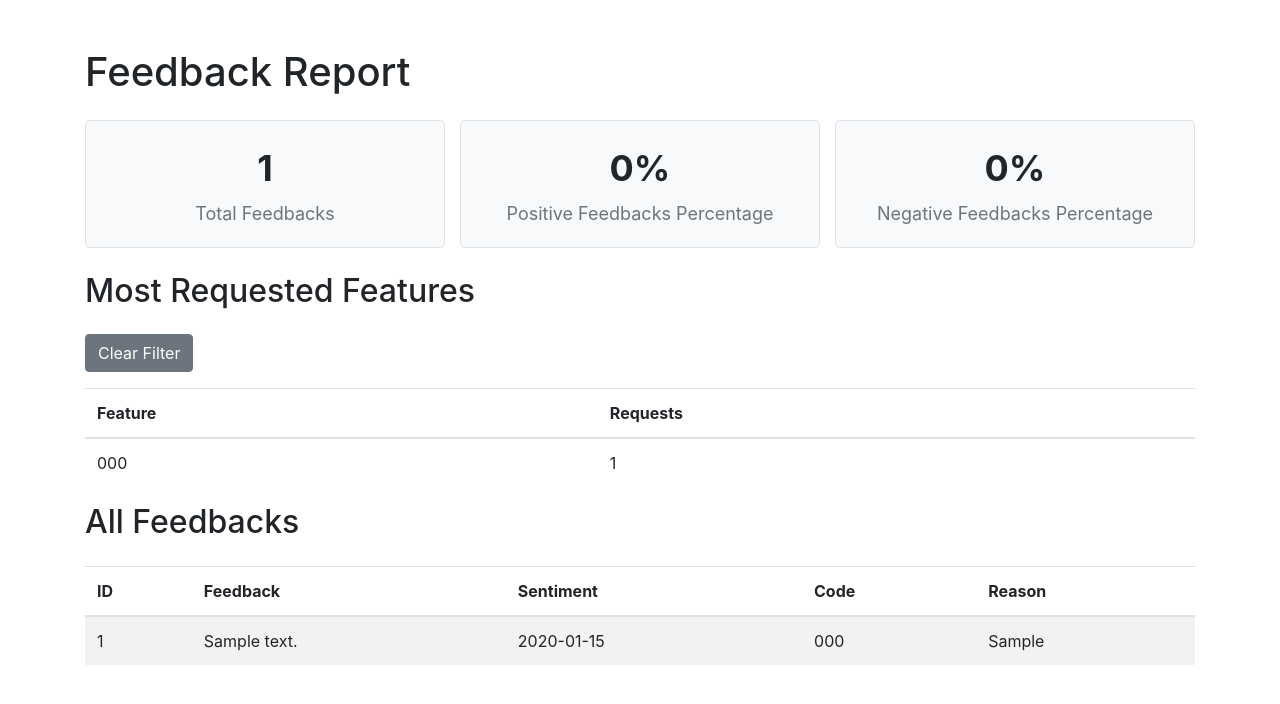
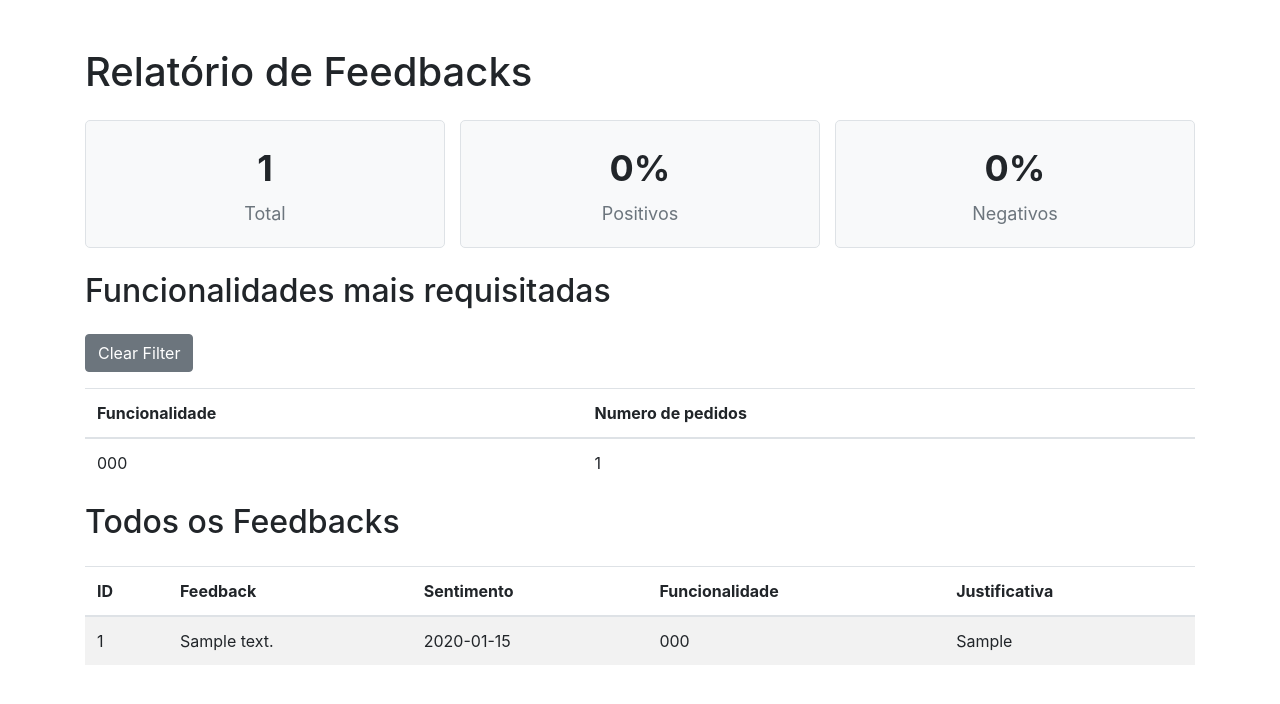
Before and after one commit to IgorNascAlves/classificador_feedbacks, a Flask app: page /report in a window 1280 px wide. Shown: the top 704 px of the page. Run offline with Flask 3, Linux system fonts and the light colour scheme; tables that the repository leaves empty hold one stand-in row (values such as "Sample post"); parts of the project's set-up code (start-up, migrations or seed data) failed here and were passed over; some libraries are stand-ins or nearby versions.

Commit message:
traduzindo alguns campos do report e comentários no scripts.js

```diff
--- a/app/static/js/scripts.js
+++ b/app/static/js/scripts.js
@@ -1,42 +1,63 @@
 document.addEventListener('DOMContentLoaded', function () {
+    // Seleciona todas as linhas clicáveis de características
     var featureRows = document.querySelectorAll('.clickable-row');
+    // Seleciona o botão de limpar filtro
     var clearFilterButton = document.getElementById('clear-filter');
 
+    // Adiciona um event listener para cada linha clicável de características
     featureRows.forEach(function (row) {
         row.addEventListener('click', function () {
+            // Obtém a característica associada à linha clicada
             var feature = this.getAttribute('data-feature');
+            // Destaca a característica selecionada
             highlightSelectedFeature(this);
+            // Filtra os feedbacks com base na característica selecionada
             filterFeedbacks(feature);
         });
     });
 
+    // Adiciona um event listener para o botão de limpar filtro
     clearFilterButton.addEventListener('click', function () {
+        // Limpa o filtro
         clearFilter();
     });
 
+    // Função para destacar a característica selecionada
     function highlightSelectedFeature(selectedRow) {
+        // Remove a classe 'selected-feature' de todas as linhas de características
         featureRows.forEach(function (row) {
             row.classList.remove('selected-feature');
         });
+        // Adiciona a classe 'selected-feature' à linha de característica selecionada
         selectedRow.classList.add('selected-feature');
     }
 
+    // Função para filtrar os feedbacks com base na característica selecionada
     function filterFeedbacks(feature) {
+        // Seleciona todas as linhas de feedback
         var feedbackRows = document.querySelectorAll('.feedback-row');
+        // Itera sobre todas as linhas de feedback
         feedbackRows.forEach(function (row) {
-            if (row.getAttribute('data-code') === feature ) {
+            // Verifica se a característica associada à linha de feedback corresponde à característica selecionada
+            if (row.getAttribute('data-code') === feature) {
+                // Exibe a linha de feedback se corresponder à característica selecionada
                 row.style.display = '';
             } else {
+                // Oculta a linha de feedback se não corresponder à característica selecionada
                 row.style.display = 'none';
             }
         });
     }
 
+    // Função para limpar o filtro e restaurar todas as linhas de feedback e características
     function clearFilter() {
+        // Seleciona todas as linhas de feedback
         var feedbackRows = document.querySelectorAll('.feedback-row');
+        // Restaura todas as linhas de feedback para exibição
         feedbackRows.forEach(function (row) {
             row.style.display = '';
         });
+        // Remove a classe 'selected-feature' de todas as linhas de características
         featureRows.forEach(function (row) {
             row.classList.remove('selected-feature');
         });
--- a/app/templates/report.html
+++ b/app/templates/report.html
@@ -2,34 +2,34 @@
 <html lang="en">
 <head>
     <meta charset="UTF-8">
-    <title>Feedback Report</title>
+    <title>Relatório de Feedbacks</title>
     <link href="https://maxcdn.bootstrapcdn.com/bootstrap/4.5.2/css/bootstrap.min.css" rel="stylesheet">
     <link href="{{ url_for('static', filename='css/styles.css') }}" rel="stylesheet">
 </head>
 <body>
     <div class="container mt-5">
-        <h1 class="mb-4">Feedback Report</h1>
+        <h1 class="mb-4">Relatório de Feedbacks</h1>
         <div class="mb-4 feedback-summary">
             <div class="feedback-card">
                 <p class="feedback-value">{{ total_feedbacks }}</p>
-                <p class="feedback-label">Total Feedbacks</p>
+                <p class="feedback-label">Total</p>
             </div>
             <div class="feedback-card positive-card">
                 <p class="feedback-value">{{ positive_percentage }}%</p>
-                <p class="feedback-label">Positive Feedbacks Percentage</p>
+                <p class="feedback-label">Positivos</p>
             </div>
             <div class="feedback-card negative-card">
                 <p class="feedback-value">{{ negative_percentage }}%</p>
-                <p class="feedback-label">Negative Feedbacks Percentage</p>
+                <p class="feedback-label">Negativos</p>
             </div>
         </div>
-        <h2 class="mb-4">Most Requested Features</h2>
+        <h2 class="mb-4">Funcionalidades mais requisitadas</h2>
         <button id="clear-filter" class="btn btn-secondary mb-3">Clear Filter</button>
         <table class="table">
             <thead>
                 <tr>
-                    <th>Feature</th>
-                    <th>Requests</th>
+                    <th>Funcionalidade</th>
+                    <th>Numero de pedidos</th>
                 </tr>
             </thead>
             <tbody>
@@ -42,15 +42,15 @@
             </tbody>
         </table>
 
-        <h2 class="mb-4">All Feedbacks</h2>
+        <h2 class="mb-4">Todos os Feedbacks</h2>
         <table class="table table-striped" id="feedbacks-table">
             <thead>
                 <tr>
                     <th>ID</th>
                     <th>Feedback</th>
-                    <th>Sentiment</th>
-                    <th>Code</th>
-                    <th>Reason</th>
+                    <th>Sentimento</th>
+                    <th>Funcionalidade</th>
+                    <th>Justificativa</th>
                 </tr>
             </thead>
             <tbody>
```
